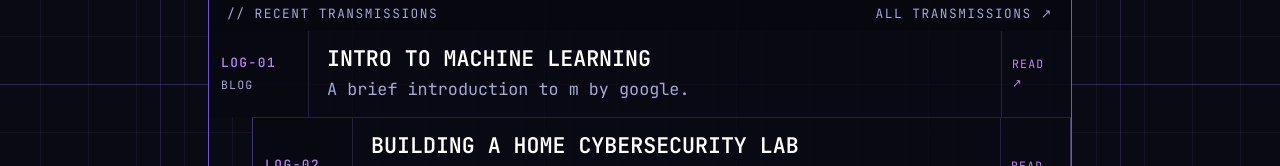
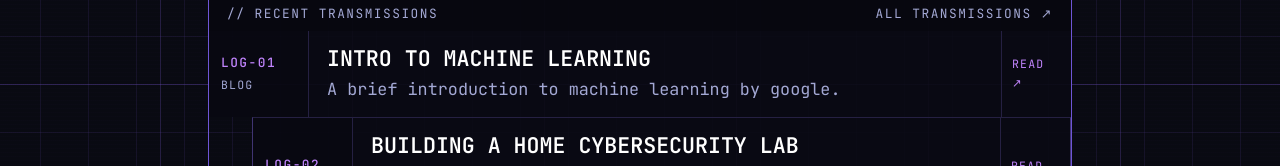
Before and after one commit to manikandanx0/manikandanx0.github.io, an Astro site: page / in a window 1280 px wide. Shown: the part 1644-1810 px from the top of the page. Built offline with nearby package versions, Linux system fonts and the light colour scheme; Astro itself is replaced by a stand-in of ours; a small style sheet from the web is missing.

Commit message:
fixing intro-to-ml.md

```diff
--- a/src/content/blog/intro-to-ml.md
+++ b/src/content/blog/intro-to-ml.md
@@ -3,7 +3,7 @@ draft: false
 tags:
   - ml
   - basics
-excerpt: A brief introduction to m by google.
+excerpt: A brief introduction to machine learning by google.
 date: 2026-08-17
 title: Intro To Machine Learning
 ---
```
